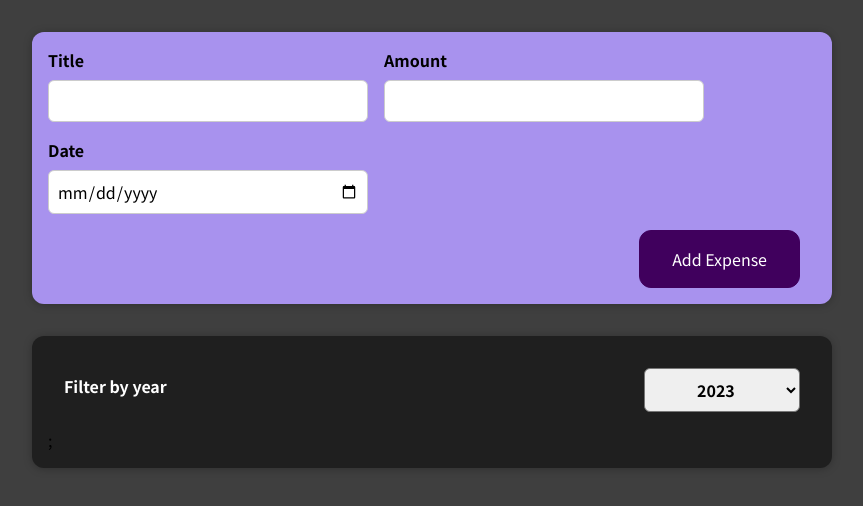
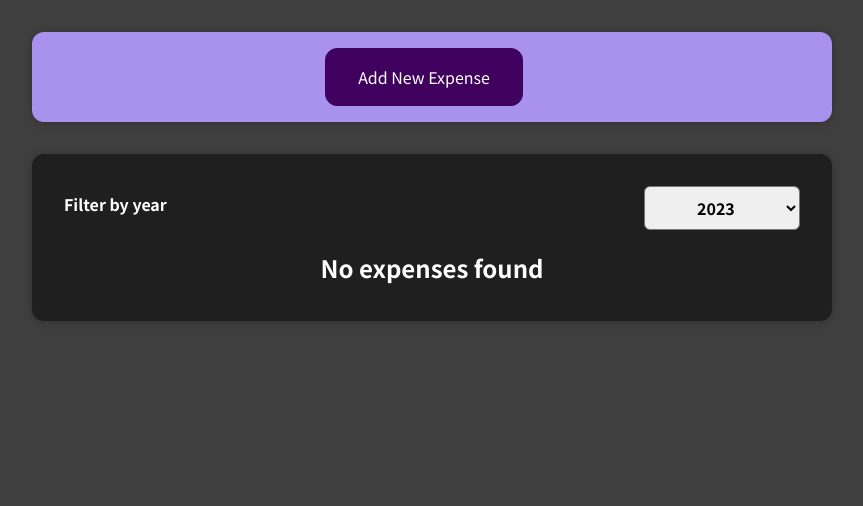
Before and after one commit to ndy-lopez/react-expense-tracker, a React (Create React App) app: page / in a window 1280 px wide. Shown: the top 506 px of the page, without its empty margins (208-1071 px from the left). Built offline with nearby package versions, Linux system fonts and the light colour scheme.

Commit message:
add new expense button to show form once clicked, implemented, set no expense found if year empty

```diff
--- a/src/components/NewExpense/ExpenseForm.js
+++ b/src/components/NewExpense/ExpenseForm.js
@@ -3,9 +3,15 @@
 import "./ExpenseForm.css";
 
 const ExpenseForm = (props) => {
+
+
   const [enteredTitle, setEnteredTitle] = useState("");
   const [enteredAmount, setEnteredAmount] = useState("");
   const [enteredDate, setEnteredDate] = useState("");
+
+
+
+
   // const[userInput, setUserInput] = useState({
   //   enteredTitle: '',
   //   enteredAmount: '',
--- a/src/components/NewExpense/NewExpense.js
+++ b/src/components/NewExpense/NewExpense.js
@@ -1,20 +1,29 @@
-import React from "react";
+import React, { useState } from "react";
 
 import ExpenseForm from "./ExpenseForm";
 import "./NewExpense.css";
 
 const NewExpense = (props) => {
+  const [formVisibility, setFormVisibility] = useState(false);
+
   const onSaveExpenseDataHandler = (enteredExpenseData) => {
     const expenseData = {
-    ...enteredExpenseData,
-    id: Math.random().toString()
+      ...enteredExpenseData,
+      id: Math.random().toString(),
     };
     props.onAddExpense(expenseData);
   };
 
+  const startForm = () => {
+    setFormVisibility(true);
+  };
+
   return (
     <div className="new-expense">
-      <ExpenseForm onSaveExpenseData={onSaveExpenseDataHandler} />
+      {!formVisibility && <button onClick={startForm}>Add New Expense</button>}
+      {formVisibility && (
+        <ExpenseForm onSaveExpenseData={onSaveExpenseDataHandler} />
+      )}
     </div>
   );
 };
--- a/src/components/expenses/ExpenseItem.js
+++ b/src/components/expenses/ExpenseItem.js
@@ -1,4 +1,4 @@
-import React, { useState } from 'react';
+import React from 'react';
 
 import ExpenseDate from "./ExpenseDate";
 import Card from "../UI/Card";
@@ -6,6 +6,7 @@
 
 const ExpenseItem = (props) => {
   return (
+    <li>
     <Card className="expense-item">
       <ExpenseDate date={props.date} />
       <div className="expense-item__description">
@@ -13,6 +14,7 @@
         <div className="expense-item__price">${props.amount}</div>
       </div>
     </Card>
+    </li>
   );
 }
 
--- a/src/components/expenses/Expenses.js
+++ b/src/components/expenses/Expenses.js
@@ -1,6 +1,6 @@
 import React, { useState } from "react";
 
-import ExpenseItem from "./ExpenseItem";
+import ExpensesList from "./ExpensesList";
 import Card from "../UI/Card";
 import ExpensesFilter from "./ExpensesFilter";
 import "./Expenses.css";
@@ -12,25 +12,19 @@
     setFilteredYear(selectedYear);
   };
 
-  const filteredExpenses = props.items.filter(expense => {
+  const filteredExpenses = props.items.filter((expense) => {
     return expense.date.getFullYear().toString() === filteredYear;
   });
+
 
   return (
     <div>
       <Card className="expenses">
-          <ExpensesFilter
-            selected={filteredYear}
-            onChangeFilter={filterChangeHandler}
-          />
-        {filteredExpenses.map((expense) => (
-          <ExpenseItem
-            key={expense.id}
-            title={expense.title}
-            amount={expense.amount}
-            date={expense.date}
-          />
-        ))};
+        <ExpensesFilter
+          selected={filteredYear}
+          onChangeFilter={filterChangeHandler}
+        />
+        <ExpensesList items={filteredExpenses}/>
       </Card>
     </div>
   );
--- /dev/null
+++ b/src/components/expenses/ExpensesList.css
@@ -0,0 +1,9 @@
+.expenses-list {
+  list-style: none;
+  padding: 0;
+}
+
+.expenses-list__fallback {
+  color: white;
+  text-align: center;
+}
--- /dev/null
+++ b/src/components/expenses/ExpensesList.js
@@ -0,0 +1,25 @@
+import React from 'react';
+
+import ExpenseItem from './ExpenseItem';
+import './ExpensesList.css';
+
+const ExpensesList = (props) => {
+  if (props.items.length === 0) {
+    return <h2 className="expenses-list__fallback">No expenses found</h2>
+  };
+
+    return (
+      <ul className="expenses-list">
+      {props.items.map((expense) => (
+      <ExpenseItem
+        key={expense.id}
+        title={expense.title}
+        amount={expense.amount}
+        date={expense.date}
+      />
+    ))};
+    </ul>
+    );
+};
+
+export default ExpensesList;
```
